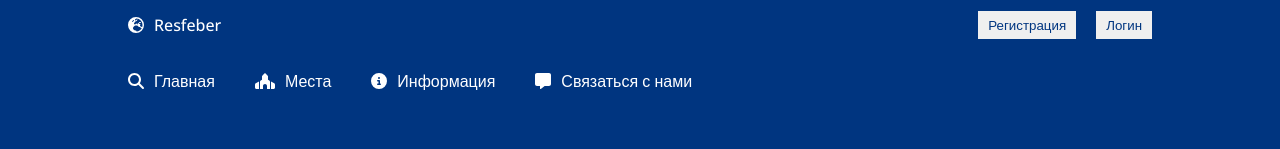
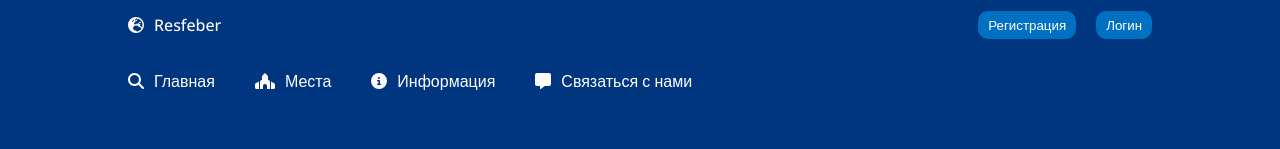
Before and after one commit to AlexanderChukhlantsev/resfeber-ui, a React (Create React App) app: page / in a window 1280 px wide. Shown: the top 149 px of the page. Built offline with nearby package versions, Linux system fonts and the light colour scheme.

Commit message:
rework navbar buttom

```diff
--- a/src/components/navbar/navbar.css
+++ b/src/components/navbar/navbar.css
@@ -29,11 +29,14 @@
   border: none;
   padding: 5px 10px;
   cursor: pointer;
-  color: #003580;
+  color: white;
+  appearance: none;
+  border-radius: 10px;
+  background-color: #0071c2;
 }
 
 .navButton:hover {
-	background-color: lightgray;
+	background-color: #0051c2;
 }
 
 .logoContainer {
```
